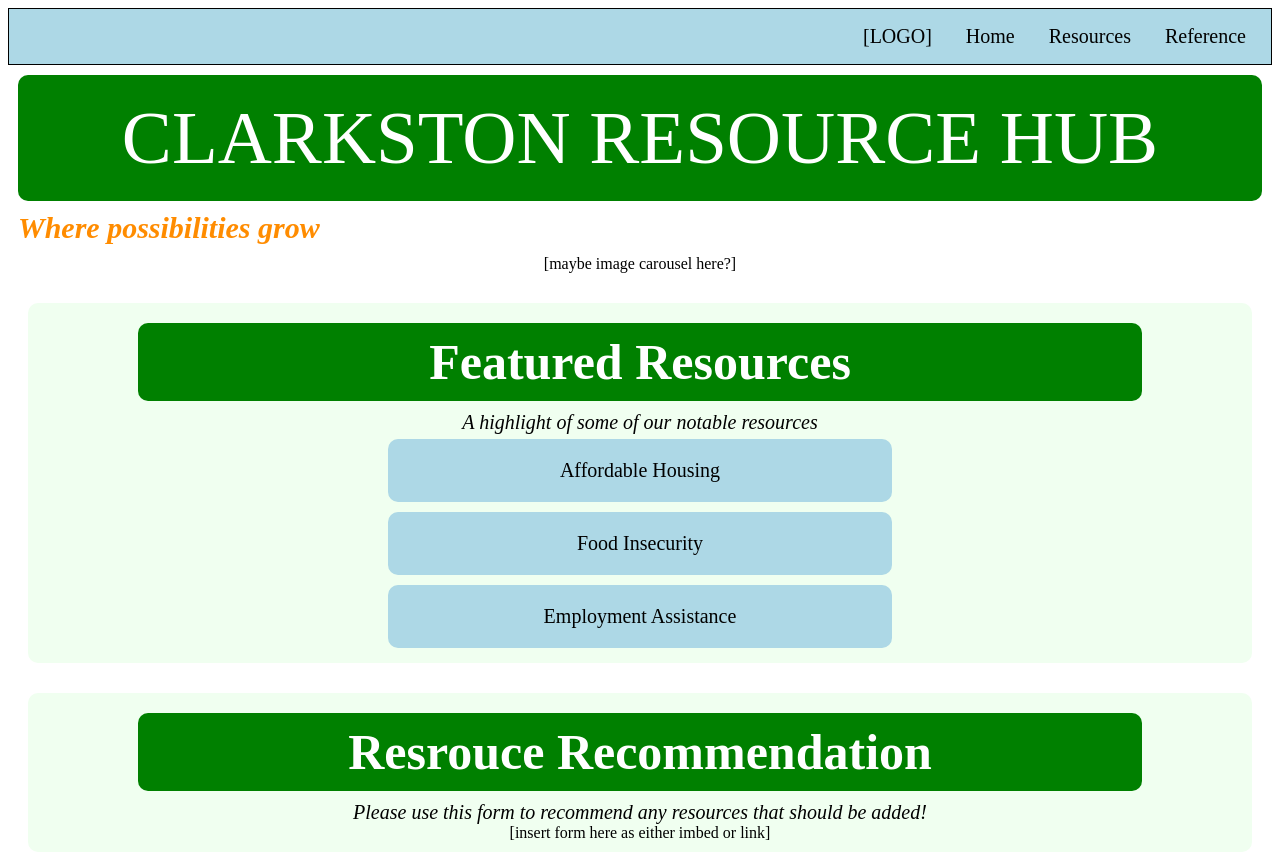
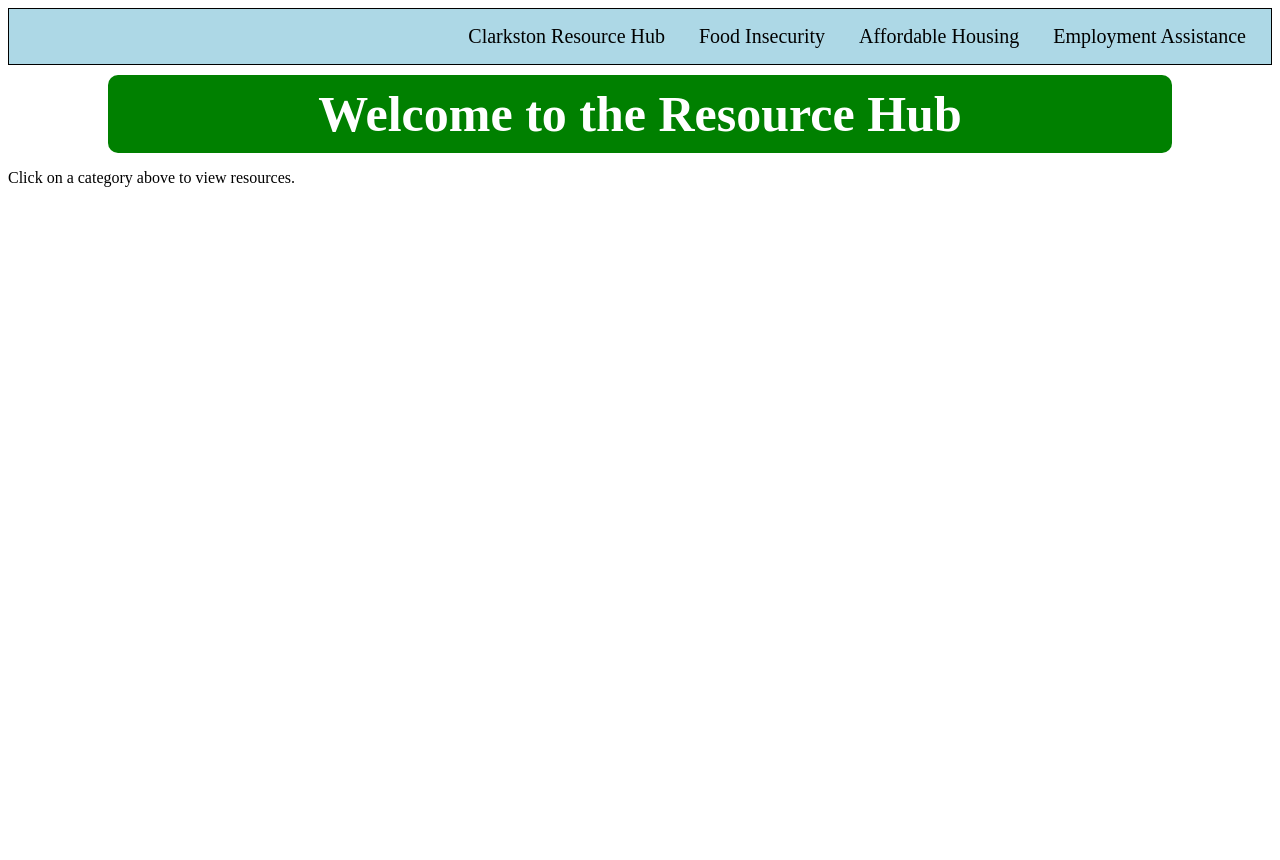
Before and after one commit to airdr3w/restaurant, a plain HTML site: page index.html in a window 1280 px wide. After the commit the page ends 800 px from the top, so only its background shows below. Drawn offline with Linux system fonts and the light colour scheme.

Commit message:
Revise index.html structure and navigation links

```diff
--- a/index.html
+++ b/index.html
@@ -1,36 +1,22 @@
 <!DOCTYPE html>
 <html>
 <head>
-		<meta charset="UTF-8">
-		<meta name="viewport" content="width=device-width, initial-scale=1.0">
-		<title>Clarkston Resource Hub</title>
-		<link href="styles.css" rel="stylesheet">
+    <title>Resources</title>
+    <link rel="stylesheet" href="styles.css">
 </head>
 <body>
+
 <nav>
     <ul>
-				<li class="logo"><a href="">[LOGO]</a></li>
-				<li><a href="">Home</a></li>
-				<li><a href="">Resources</a></li>
-				<li><a href="">Reference</a></li>
+        <li class="logo"><a href="index.html">Clarkston Resource Hub</a></li>
+        <li><a href="food.html">Food Insecurity</a></li>
+        <li><a href="housing.html">Affordable Housing</a></li>
+        <li><a href="employment.html">Employment Assistance</a></li>
     </ul>
 </nav>
-		<!-- maybe put an image of clarkston as backround? -->
-		<header>CLARKSTON RESOURCE HUB</header>
-		<div class="motto"><i>Where possibilities grow </i></div>
-		<div style="text-align: center">[maybe image carousel here?]</div>
-		<section>
-			<h1>Featured Resources</h1>
-			<p1 class="section_desc">A highlight of some of our notable resources</p1>
-			<!-- subject to change -->
-			<div class="featured_resource">Affordable Housing</div>
-			<div class="featured_resource">Food Insecurity</div>
-			<div class="featured_resource">Employment Assistance</div>
-		</section>
-		<section>
-			<h1>Resrouce Recommendation</h1>
-			<p1 class="section_desc">Please use this form to recommend any resources that should be added!</p1>
-			<div style="text-align: center;"> [insert form here as either imbed or link] </div>
-		</section>
+
+<h1>Welcome to the Resource Hub</h1>
+<p>Click on a category above to view resources.</p>
+
 </body>
 </html>
```
Lines whose indentation alone changed are shown as unchanged.
